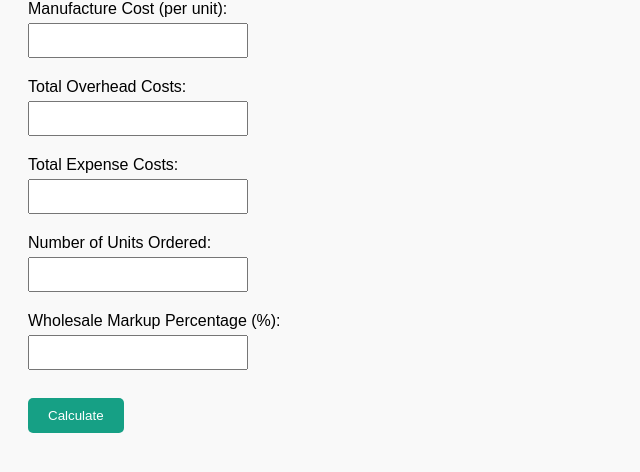
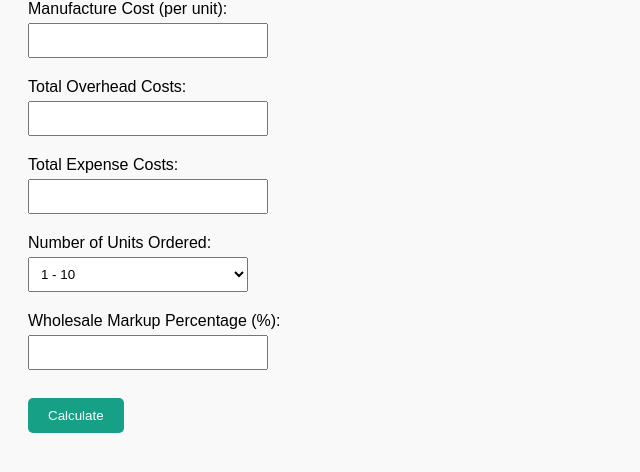
Before and after one commit to ro84c/wholesalepricecalculator, a plain HTML site: page index.html in a window 1280 px wide. Shown: the part 96-568 px from the top of the page, without its empty margins (0-640 px from the left). Drawn offline with Linux system fonts and the light colour scheme.

Commit message:
index.html

```diff
--- a/index.html
+++ b/index.html
@@ -17,8 +17,8 @@
       display: block;
       margin: 10px 0 5px;
     }
-    input[type="number"] {
-      width: 200px;
+    input[type="number"], select {
+      width: 220px;
       padding: 8px;
       margin-bottom: 10px;
     }
@@ -49,7 +49,11 @@
   <input id="expense" type="number" step="0.01" />
 
   <label for="units">Number of Units Ordered:</label>
-  <input id="units" type="number" />
+  <select id="units">
+    <option value="5">1 - 10</option>
+    <option value="15">11 - 20</option>
+    <option value="35">21 - 50</option>
+  </select>
 
   <label for="markup">Wholesale Markup Percentage (%):</label>
   <input id="markup" type="number" />
```
